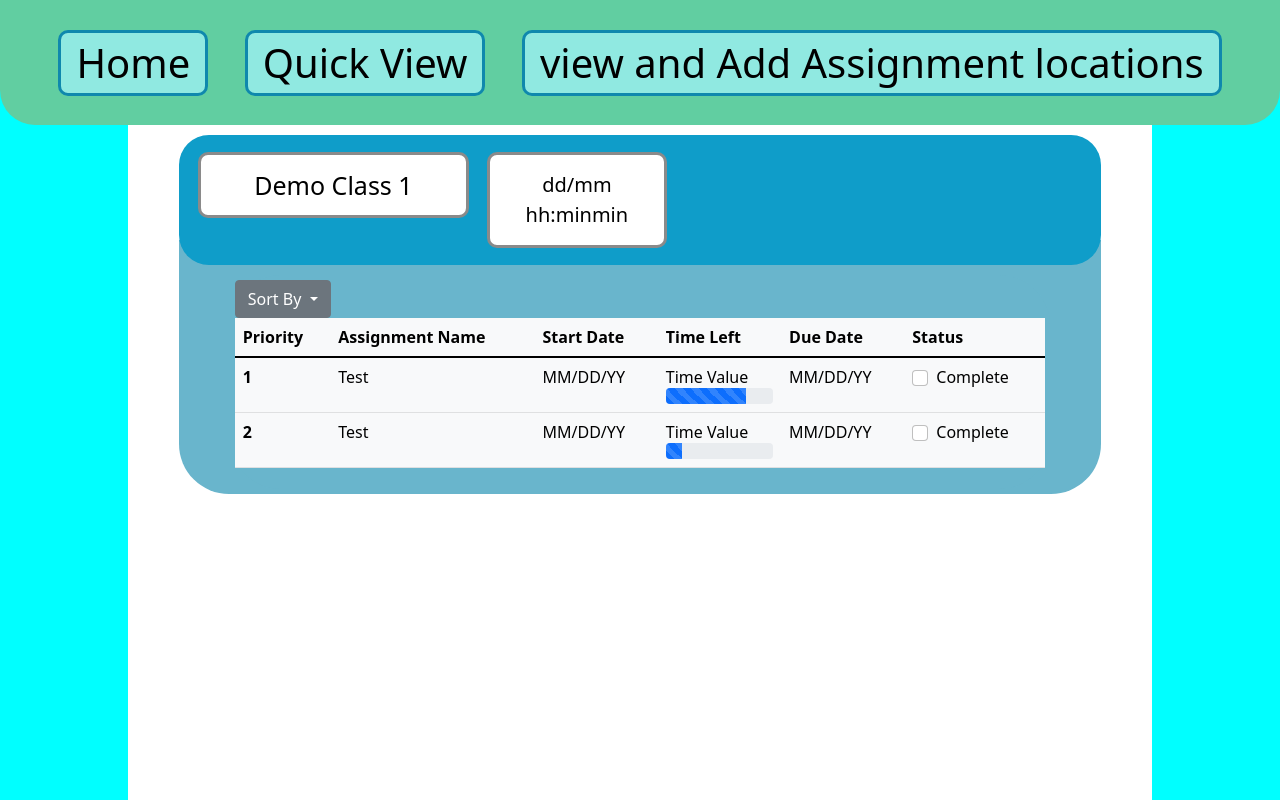
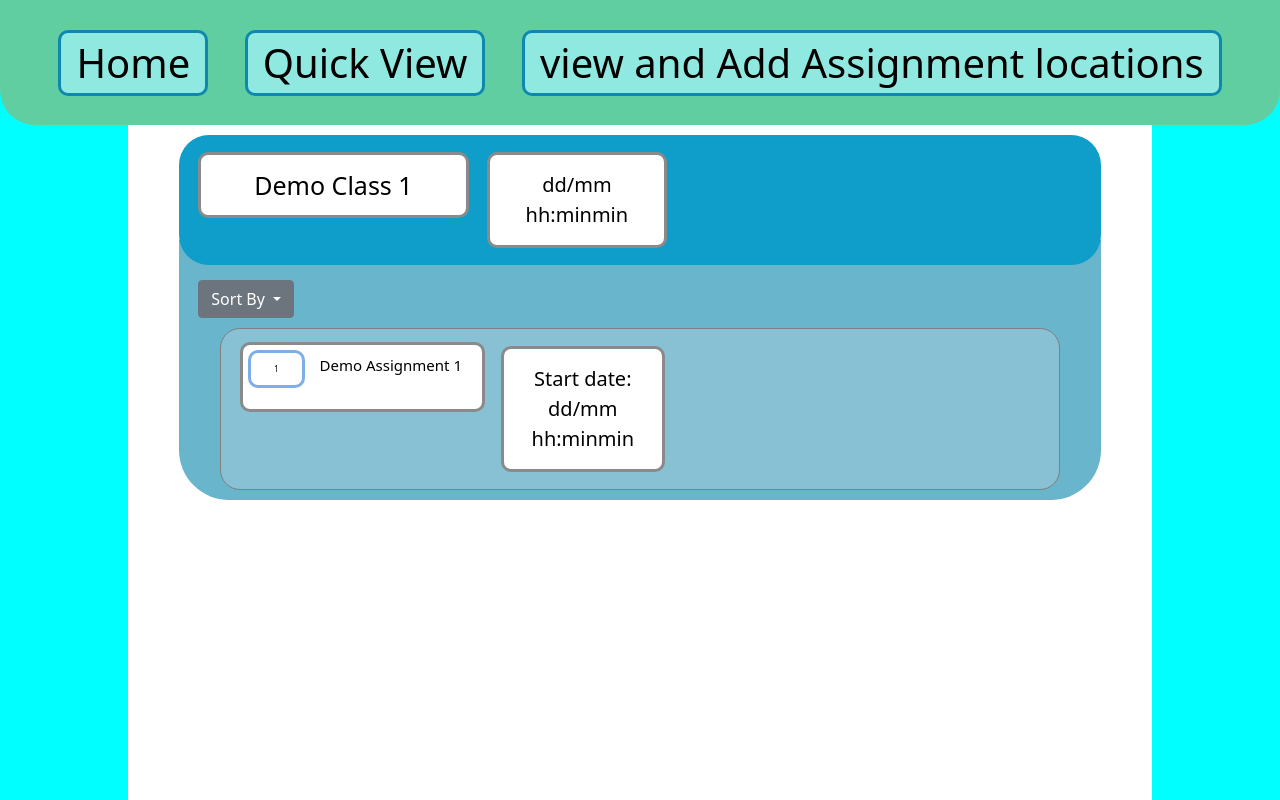
Before and after one commit to FinnRobinSchniebel/Project_3_Assignment-Tracker_From-Texas-A-and-M-account, a PHP site: page /Home2.html in a window 1280 px wide, after a click that opens the changed part. Run offline with PHP 8.4, Linux system fonts and the light colour scheme.

Commit message:
Added tex boxes for assignment and created dropdown for an example assignment

```diff
--- a/BasicHome.css
+++ b/BasicHome.css
@@ -126,7 +127,85 @@
     border-radius: 50px;
     color: rgb(0, 0, 0);
     padding: 5px;
-    width: 90%;
+    width: 98%;
+    margin-top: 30px;
+    margin-left: auto;
+    margin-right: auto;
+    border: none;
+    text-align: center;
+    outline: none;
+    font-size: 15px;
+}
+
+.AssignmentOverview{
+    background-color: rgb(135, 193, 211);
+    border-radius: 20px;
+    color: rgb(0, 0, 0);
+    cursor: pointer;
+    padding: 10px;
+    width: 95%;
+    margin-top: 10px;
+    margin-left: auto;
+    margin-right: auto;
+    border: 1px solid gray;
+    text-align: left;
+    outline: none;
+    font-size: 15px;
+}
+.AssignmentPriority{
+    float: left;
+    margin-left: 0px;
+    font-size: 8px;
+    background-color: rgb(255, 255, 255);
+    width: 25%;
+    padding: 1px;
+    cursor: pointer;
+    color: rgb(0, 0, 0);
+    border: 3px solid rgb(125, 174, 231);
+    border-radius: 10px;
+}
+.AssignmentName{
+    float: left;
+    margin: 10px;
+    margin-top: 3px;
+    margin-bottom: 3px;
+    background-color: rgb(255, 255, 255);
+    color: rgb(0, 0, 0);
+    cursor: pointer;
+    width: 30%;
+    padding: 5px;
+    margin-left: 1%;
+    margin-right: 1%;
+    border: none;
+    text-align: center;
+    outline: none;
+    font-size: 15px;
+    border: 3px solid rgb(138, 138, 138);
+    border-radius: 10px;
+}
+.AssignmentOutline{
+
+    background-color: rgb(135, 193, 211);
+    border-bottom-left-radius: 50px;
+    border-bottom-right-radius: 50px;
+    color: rgb(0, 0, 0);
+    padding: 10px;
+    width: 95%;
+    margin-top: -25px;
+    margin-left: auto;
+    margin-right: auto;
+    border: none;
+    text-align: left;
+    outline: none;
+    font-size: 15px;
+}
+.AssginmentInfo{
+    background-color: rgb(135, 193, 211);
+    border-bottom-left-radius: 50px;
+    border-bottom-right-radius: 50px;
+    color: rgb(0, 0, 0);
+    padding: 10px;
+    width: 100%;
     margin-top: 30px;
     margin-left: auto;
     margin-right: auto;
--- a/Home2.html
+++ b/Home2.html
@@ -17,12 +17,14 @@
 
         <!-- Navigation Bar -->
         <div class=Mynavbar>
-            <button class="button" onclick="location.href='Home.html'">Home </button>
+            <button class="button" onclick="location.href='Home2.html'">Home </button>
             <button class="button" onclick="location.href='Quick_View.html'"> Quick View</button>
             <button class="button" onclick="location.href='AddLocation.html'"> view and Add Assignment locations</button>
 
         </div>
 
+
+        <!-- demo class section -->
         <button class="ClassSection" type="button" data-bs-toggle="collapse" data-bs-target="#CollapseCourse" aria-expanded="false" aria-controls="CollapseCourse">
             <div class="ClassName">
                 Demo Class 1
@@ -31,77 +33,84 @@
                 dd/mm hh:minmin
             </div>
         </button>
+
         <div class="collapse" id="CollapseCourse">
             <div class="ClassAssignmentsOutline">
                 <div class="ClassAssignments">
                     <!-- Buttons in Course drop down -->
-                    <div class="btn-group" role="group" aria-label="Basic example">
-                        <!-- <button type="button" class="btn btn-secondary" data-bs-toggle="modal" data-bs-target="#AddAssignmentModal">Add Assignment</button> -->
-                        <!-- Dropdown button to select how to sort assignments-->
+                    <div align="left">
                         <div class="dropdown">
                             <button class="btn btn-secondary dropdown-toggle" type="button" id="dropdownMenuButton1" data-bs-toggle="dropdown" aria-expanded="false">
                               Sort By
                             </button>
-                        <ul class="dropdown-menu" aria-labelledby="dropdownMenuButton1">
+                            <ul class="dropdown-menu" aria-labelledby="dropdownMenuButton1" id="SortByDropDown">
                               <li><a class="dropdown-item" href="#">Due Date</a></li>
                               <li><a class="dropdown-item" href="#">Priority</a></li>
-                            <li><a class="dropdown-item" href="#">Something else here</a></li>
+                              <li><a class="dropdown-item" href="#">Completed</a></li>
                             </ul>
                         </div>
                     </div>
 
-                    <table class="table table-hover table-light" id="TableCourseX">
-                        <thead>
-                        <tr>
-                            <th scope="col">Priority</th>
-                            <th scope="col">Assignment Name</th>
-                            <th scope="col">Start Date</th>
-                            <th scope="col">Time Left</th>
-                            <th scope="col">Due Date</th>
-                            <th scope="col">Status</th>
-                        </tr>
-                        </thead>
-                        <tbody>
-                        <tr>
-                            <th scope="row">1</th>
-                            <td>Test</td>
-                            <td>MM/DD/YY</td>
-                            <td>
-                            Time Value
-                            <div class="progress">
-                                <div class="progress-bar progress-bar-striped progress-bar-animated" role="progressbar" aria-valuenow="75" aria-valuemin="0" aria-valuemax="100" style="width: 75%"></div>
+
+
+                    <button class="AssignmentOverview" type="button" data-bs-toggle="collapse" data-bs-target="#CollapseAssignment" aria-expanded="false" aria-controls="CollapseCourse">
+                        <div class="AssignmentName">
+                            <p class="AssignmentPriority">
+                                1
+                            </p>
+                            Demo Assignment 1
                         </div>
-                            </td>
-                            <td>MM/DD/YY</td>
-                            <td>
-                            <div class="form-check">
-                            <input type="checkbox" class="form-check-input" id="AssignmentStatus">
-                            <label class="form-check-label" for="exampleCheck1">Complete</label>
-                            </div></td>
-                        </tr>
-                        <tr>
-                            <th scope="row">2</th>
-                            <td>Test</td>
-                            <td>MM/DD/YY</td>
-                            <td>
-                            Time Value
-                            <div class="progress">
-                                <div class="progress-bar progress-bar-striped progress-bar-animated" role="progressbar" aria-valuenow="75" aria-valuemin="0" aria-valuemax="100" style="width: 15%"></div>
+                        <div class="DueDateSection">
+                            Start date: dd/mm hh:minmin
                         </div>
-                            </td>
-                            <td>MM/DD/YY</td>
-                            <td>
-                            <div class="form-check">
-                            <input type="checkbox" class="form-check-input" id="AssignmentStatus">
-                            <label class="form-check-label" for="exampleCheck1">Complete</label>
-                            </div></td>
-                        </tr>
-                        </tr>
-                        </tbody>
-                    </table>
+                    </button>
+
+                    <div class="collapse" id="CollapseAssignment">
+                        <div class="AssignmentOutline">
+                            <section>
+                                <div class="AssignmentInfo">
+                                    <div class="AssignmentLink">
+                                        <p>
+                                            <div>
+                                                Assignment Link:
+                                            </div>
+                                            <div contenteditable="true" id="Assignment1 Link">
+
+                                            </div>
+
+                                        </p>
+
+                                    </div>
+                                    <div class="AssignmentRelatedLinks">
+                                        <p>
+                                            Related Links:
+                                            <div contenteditable="true" id="Assignment1 relatedLinks">
+
+                                            </div>
+                                        </p>
+
+                                    </div>
+                                    <div class="AssignmentDetails">
+                                        <p>
+                                            Details: This is a demo assignment.
+                                            <div contenteditable="true" id="Assignment1 details">
+
+                                            </div>
+                                        </p>
+
+
+                                    </div>
+                            </section>
+
+                            </div>
+
+                        </div>
+
                     </div>
                 </div>
             </div>
+        </div>
+         <!-- demo class section end -->
 
     </div>
 </body>
```
Also changed, not shown: other parts of BasicHome.css (+48 -0 lines). Lines whose indentation alone changed are shown as unchanged.
